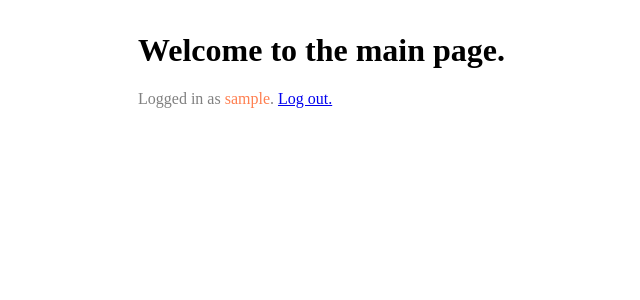
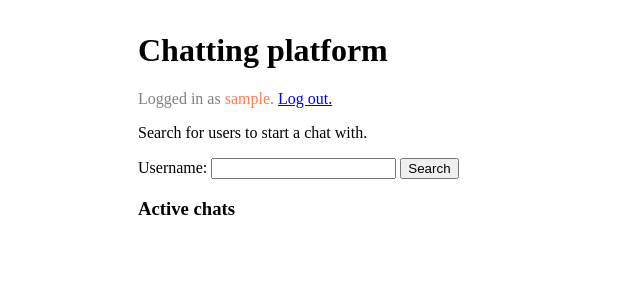
Before and after one commit to 0tso/chatting-platform, a Flask app: page / in a window 1280 px wide. Shown: the top 300 px of the page, without its empty margins (142-782 px from the left). Run offline with Flask 2, Linux system fonts and the light colour scheme; the visitor is signed in with stand-in values (Sample User, id 1).

Commit message:
Chat creation and opening added

```diff
--- a/routes.py
+++ b/routes.py
@@ -1,14 +1,25 @@
+from functools import wraps
 from app import app
 import db
 from flask import render_template, redirect, request
 import user
+import util
+import chat
+
+# Decorator
+def requires_login(route_func):
+    @wraps(route_func)
+    def inner(*args, **kwargs):
+        if not user.logged_in():
+            return redirect("/login")
+        return route_func(*args, **kwargs)
+    return inner
+
 
 @app.route("/")
+@requires_login
 def index():
-    if user.logged_in():
-        return render_template("index.html", username=user.username())
-    else:
-        return redirect("/login")
+    return render_template("index.html", username=user.username())
 
 @app.route("/login", methods=["GET"])
 def login():
@@ -36,3 +47,18 @@ def try_register():
 def logout():
     user.logout()
     return redirect("/")
+
+@app.route("/find_user")
+@requires_login
+def find_user():
+    username = request.args["username"]
+    if username != user.username() and util.try_find_user(username):
+        chat_id = chat.create_chat_with_user(username)
+        return redirect(f"/chat/{chat_id}")
+    else:
+        return redirect("/")
+
+@app.route("/chat/<chat_id>")
+@requires_login
+def open_chat(chat_id):
+    return render_template("chat.html", username=user.username(), usernames=chat.get_chat_users(chat_id))
--- a/static/base.css
+++ b/static/base.css
@@ -4,3 +4,9 @@ body
     margin-top: 2em;
     max-width: 45em;
 }
+
+#title a
+{
+    text-decoration: none;
+    color: black;
+}
--- a/templates/base.html
+++ b/templates/base.html
@@ -5,6 +5,7 @@
     <title>{% block title %}{% endblock %}</title>
 </head>
 <body>
+    <h1 id="title"><a href="/">Chatting platform</a></h1>
     {% block body %}
     {% endblock %}
 </body>
--- a/templates/index.html
+++ b/templates/index.html
@@ -1,6 +1,20 @@
 {% extends "base.html" %}
 {% block title %}Main page{% endblock %}
 {% block body %}
-<h1>Welcome to the main page.</h1>
+
+{% block content %}
+
 <p style="color:gray">Logged in as <span style="color:coral">{{ username }}</span>. <a href="/logout">Log out.</a></p>
+
+<form action="/find_user" method="GET">
+    <p>Search for users to start a chat with.</p>
+    <label for="username">Username:</label>
+    <input type="text" id="username" name="username">
+    <input type="submit" value="Search">
+</form>
+
+<h3>Active chats</h3>
 {% endblock %}
+
+
+{% endblock %}
--- a/templates/login.html
+++ b/templates/login.html
@@ -1,7 +1,7 @@
 {% extends "base.html" %}
 {% block title %}Login{% endblock %}
 {% block body %}
-<h1>Please log in.</h1>
+<h2>Please log in.</h2>
 <form action="" method="POST">
     <label for="username">Username:</label>
     <input type="text" id="username" name="username">
--- a/user.py
+++ b/user.py
@@ -17,8 +17,6 @@ def try_login(username, password):
         return False
 
 def try_register(username, password):
-    if len(username) < 3 or len(username) > 20:
-        return False
     with db.Connection() as cur:
         cur.execute("SELECT id FROM Users WHERE name=%s", (username,))
         if cur.fetchone():
@@ -29,7 +27,8 @@ def try_register(username, password):
             return True
 
 def logout():
-    del session["username"]
+    if "username" in session:
+        del session["username"]
 
 def username():
     return session.get("username", None)
```
Also changed, not shown: chat.py (added, +23 -0 lines), templates/chat.html (added, +11 -0 lines), util.py (added, +10 -0 lines), README.md.
